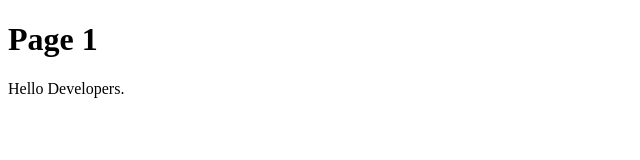
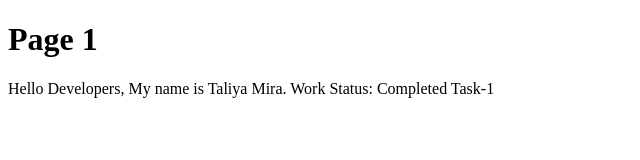
Before and after one commit to Programming-Club-IAU/Week-1, a plain HTML site: page index.html in a window 1280 px wide. Shown: the whole page, without its empty margins (0-640 px from the left). Drawn offline with Linux system fonts and the light colour scheme.

Commit message:
Add new feature

```diff
--- a/index.html
+++ b/index.html
@@ -4,7 +4,10 @@
 
 <h1>Page 1</h1>
 
-<p>Hello Developers.</p>
+<p>Hello Developers,
+    My name is Taliya Mira.
+    Work Status: Completed Task-1
+</p>
 
 </body>
 </html>
```
